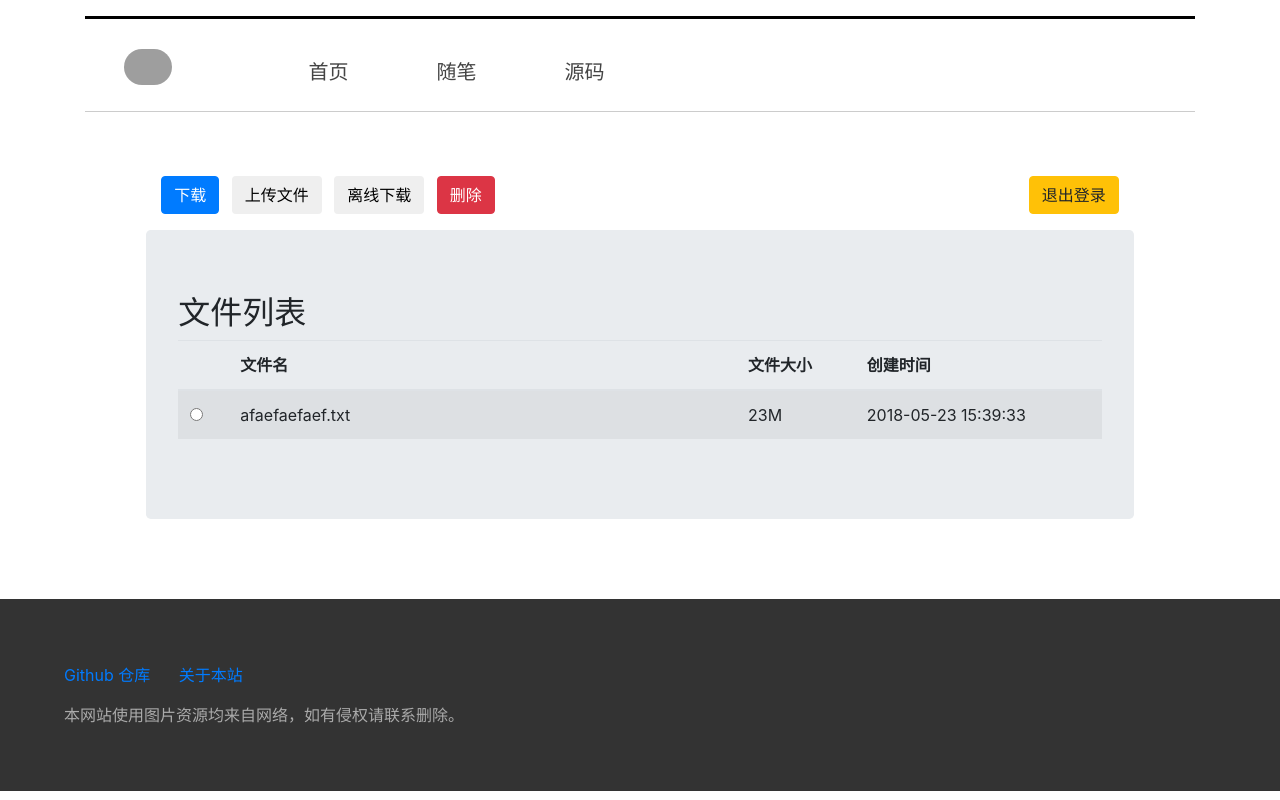
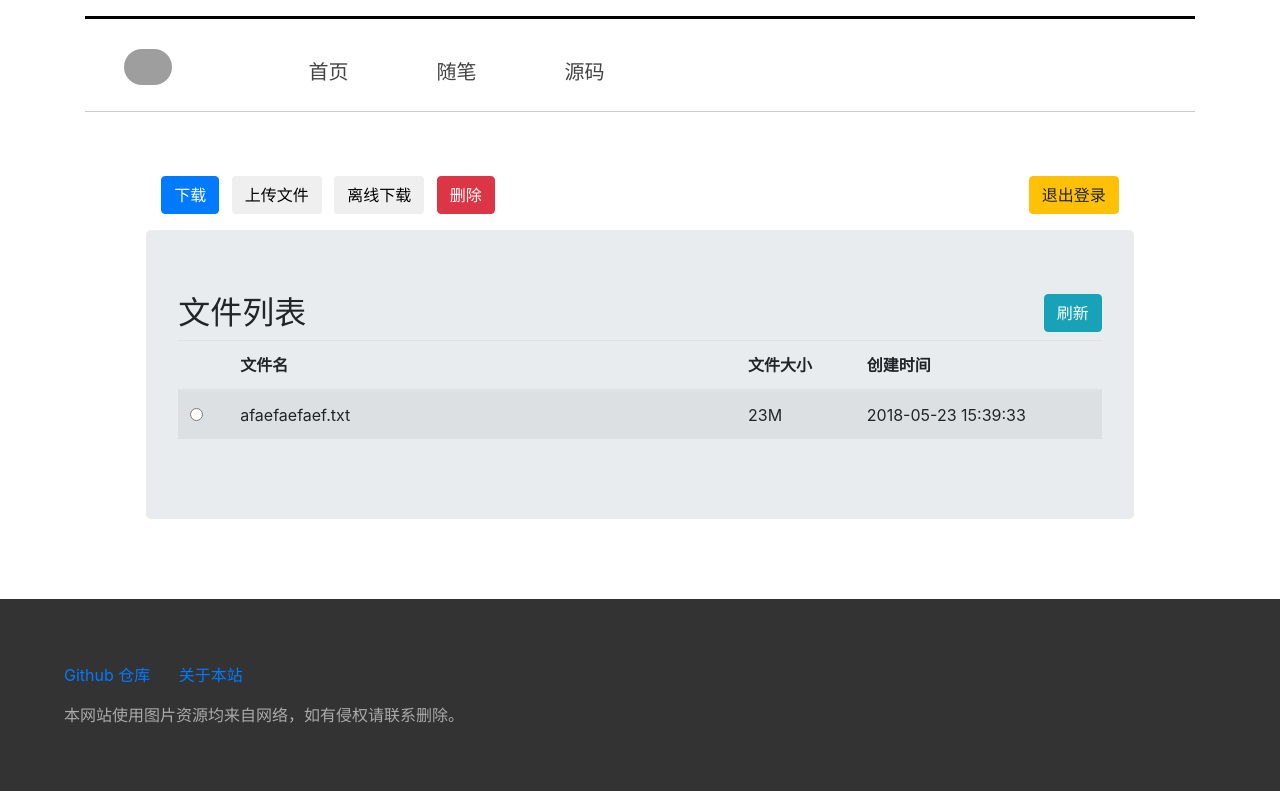
Before and after one commit to Soulike/yunpan, a website: page static/fileList.html in a window 1280 px wide. Drawn offline with nearby package versions, Linux system fonts and the light colour scheme; grey boxes are pictures that could not be loaded.

Commit message:
增加刷新按钮

```diff
--- a/static/fileList.html
+++ b/static/fileList.html
@@ -37,7 +37,11 @@
             </button>
         </div>
         <div class="jumbotron col-12" id="fileListArea">
-            <h2>文件列表</h2>
+            <div id="tableTitle">
+                <h2 class="d-inline-block">文件列表</h2>
+                <button id="refreshFileListBtn" class="btn btn-info">刷新</button>
+            </div>
+
             <table class="table table-striped">
                 <thead>
                 <tr>
--- a/static/scripts/fileList.js
+++ b/static/scripts/fileList.js
@@ -12,6 +12,7 @@ $(() =>
     const $offlineDownloadLink = $('#offlineDownloadLink');
     const $offlineDownloadIsPublicCheckbox = $('#offlineDownloadIsPublicCheckbox');
     const $offlineDownloadModalBtn = $('#offlineDownloadModalBtn');
+    const $offlineDownloadModal = $('#offlineDownloadModal');
 
     $offlineDownloadModalBtn.click((e) =>
     {
@@ -33,6 +34,11 @@ $(() =>
             {
                 const {status, msg, data} = res;
                 showAlert(msg, status);
+                if (status)
+                {
+                    $offlineDownloadLink.val('');
+                    hideModal($offlineDownloadModal);
+                }
             }, (err) =>
             {
                 showAlert(MSG.ERROR);
--- a/static/stylesheets/fileList.css
+++ b/static/stylesheets/fileList.css
@@ -32,6 +32,10 @@ div#fileListArea
     margin-top: 1rem;
 }
 
+button#refreshFileListBtn{
+    float: right;
+}
+
 th#fileNameCol
 {
     width: 55%;
```
